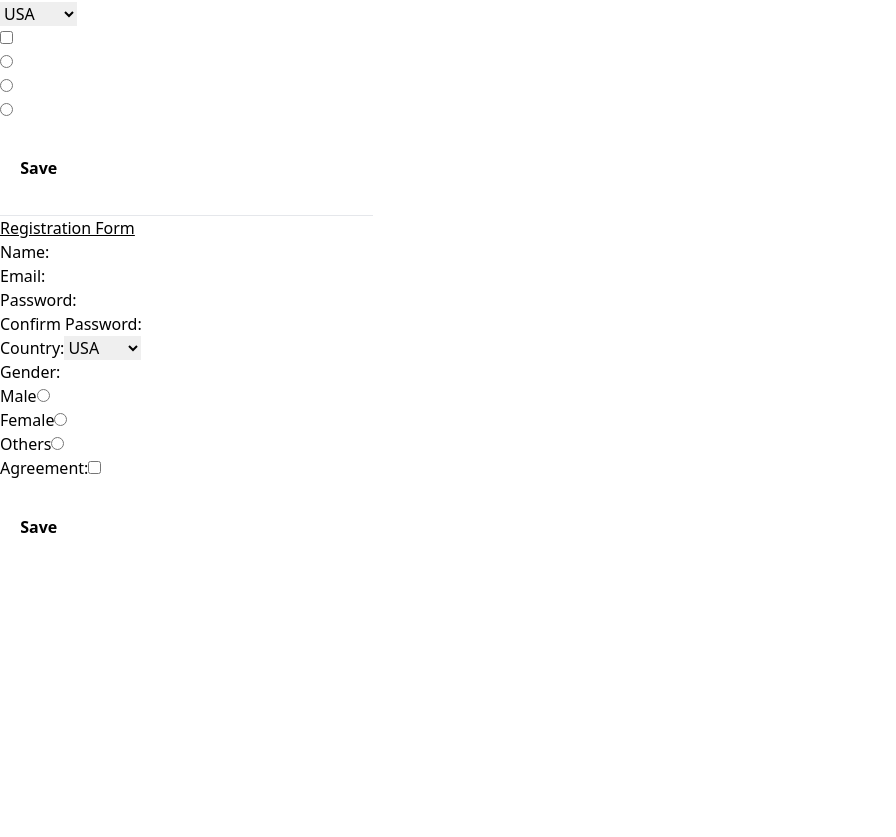
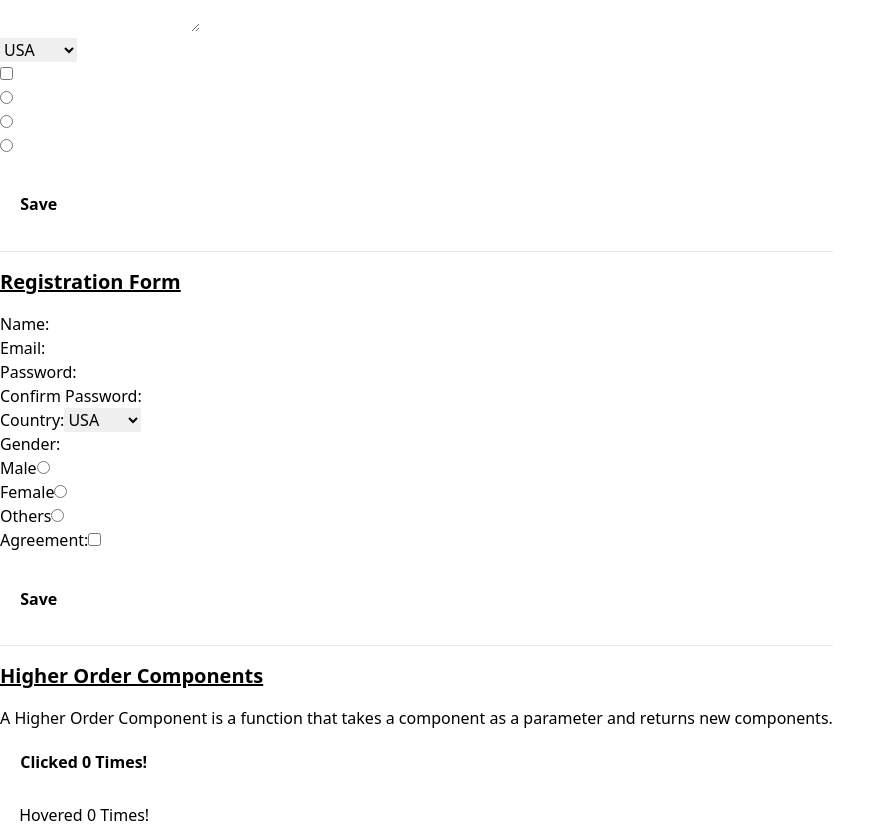
Before and after one commit to NjauSamuel/React_Blog_Project, a React (Vite) app: page / in a window 1280 px wide. Shown: the part 779-1616 px from the top of the page, without its empty margins (0-896 px from the left). Before the commit the page ends 1352 px from the top, so only its background shows below. Built offline with nearby package versions, Linux system fonts and the light colour scheme.

Commit message:
Started Learning HIgher Order Components.

```diff
--- a/src/App.jsx
+++ b/src/App.jsx
@@ -6,6 +6,8 @@ import List from "./components/List";
 import CounterApp from "./components/CounterApp";
 import Form from "./components/Form";
 import RegistrationForm from "./components/RegistrationForm";
+import ClickCounter from "./components/ClickCounter";
+import HoverCounter from "./components/HoverCounter";
 
 function App() {
   return (
@@ -34,6 +36,10 @@ function App() {
 
       <RegistrationForm />
 
+      <ClickCounter />
+
+      <HoverCounter />
+
     </div>
   )
 }
--- /dev/null
+++ b/src/components/ClickCounter.jsx
@@ -0,0 +1,28 @@
+import { useState } from "react";
+
+const ClickCounter = () => {
+    const [counter, setCounter] = useState(0)
+
+    const handleIncrement = () => {
+        setCounter(oldValue => oldValue + 1)
+    }
+
+    return(
+        <div className="my-3">
+            <hr />
+
+            <h2><u>Higher Order Components</u></h2>
+
+            <p className="my-2 py-1 pl-2 bg-green-100">A Higher Order Component is a function that takes a component as a
+                parameter and returns new components.
+            </p>
+
+            <button className="bg-purple-600 hover:bg-purple-800 text-white"  onClick={handleIncrement}>
+                Clicked {counter} Times!
+            </button>
+
+        </div>
+    )
+}
+
+export default ClickCounter;
--- /dev/null
+++ b/src/components/HoverCounter.jsx
@@ -0,0 +1,17 @@
+import { useState } from "react";
+
+const HoverCounter = () => {
+    const [counter, setCounter] = useState(0)
+
+    const handleIncrement = () => {
+        setCounter(oldValue => oldValue + 1)
+    }
+
+    return(
+        <h3 onMouseOver={handleIncrement} className="bg-green-200" id="button-like">
+                Hovered {counter} Times!
+        </h3>
+    )
+}
+
+export default HoverCounter;
--- a/src/index.css
+++ b/src/index.css
@@ -43,3 +43,17 @@ button:hover {
    margin-top: 24px;
    margin-bottom: 24px;
 }
+
+h2 {
+   font-weight: 900;
+   margin-top: 1rem /* 16px */;
+   margin-bottom: 1rem /* 16px */;
+   font-size: 1.25rem /* 20px */;
+   line-height: 1.75rem /* 28px */;
+}
+
+#button-like {
+   max-width: fit-content;
+   padding: 0.6em 1.2em;
+   border-radius: 8px;
+}
```
